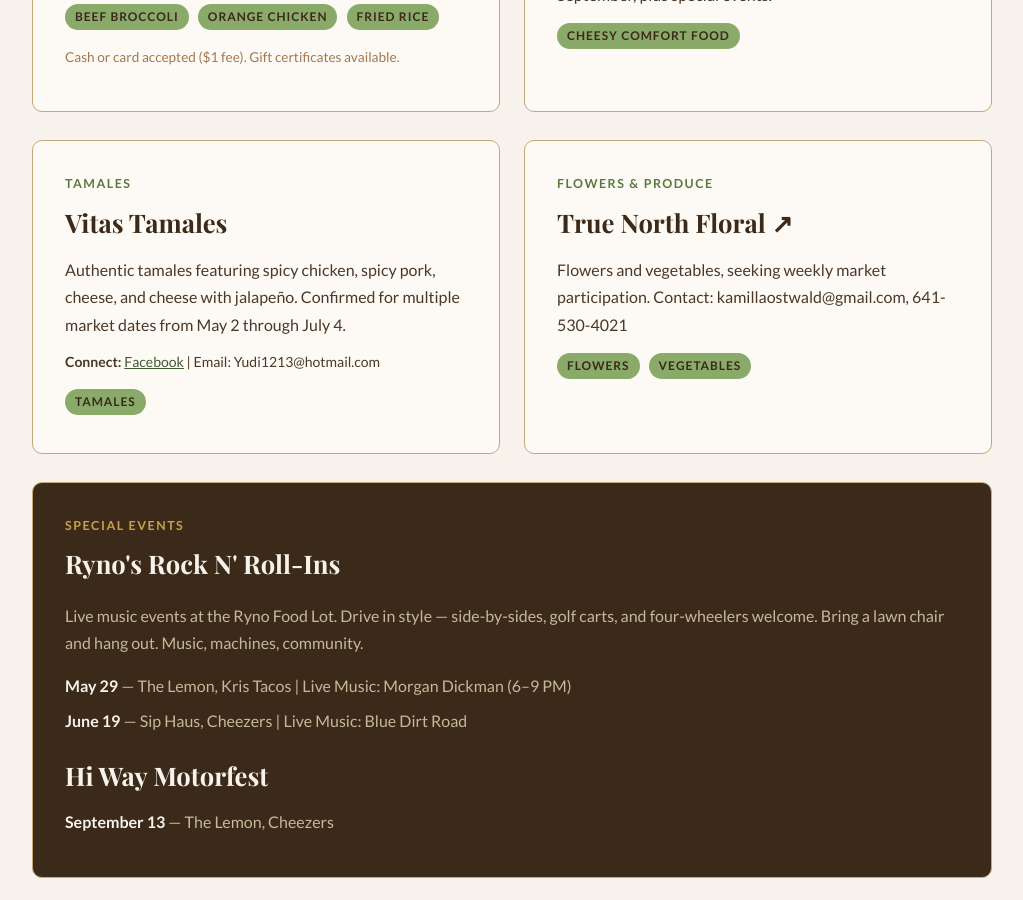
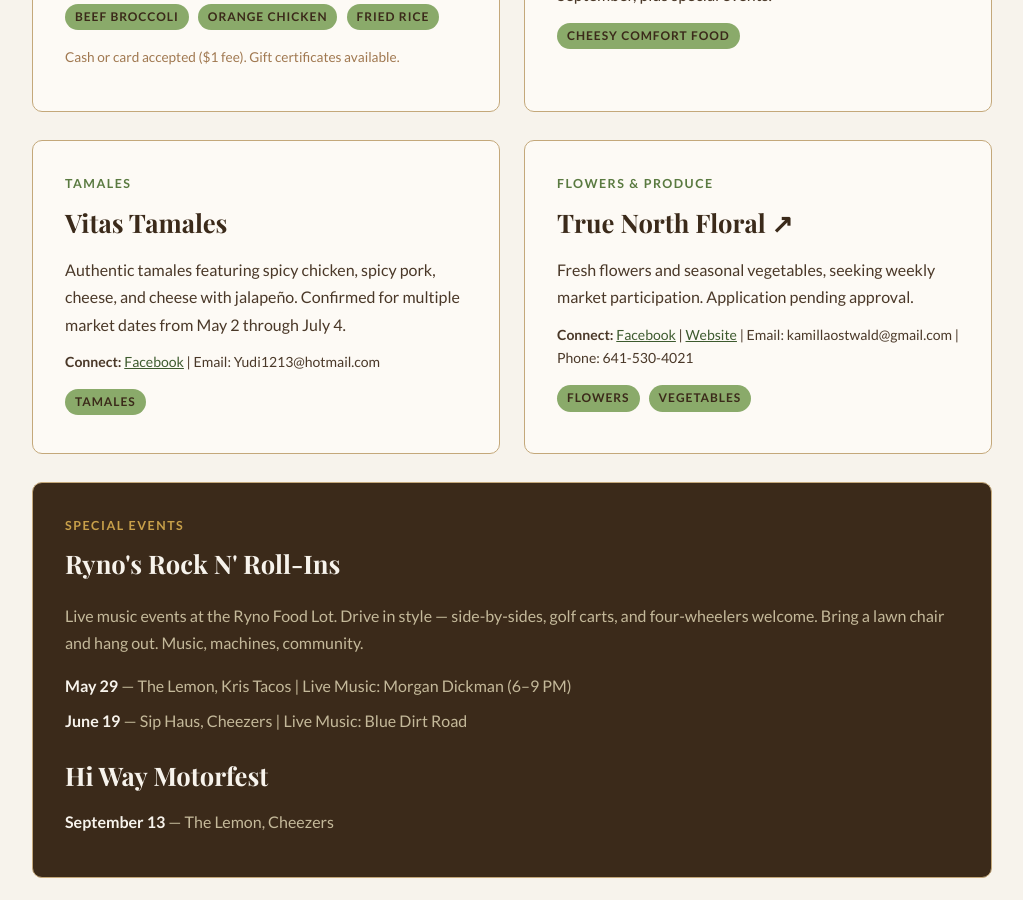
Before and after one commit to blueearthcommunitymarket/blueearthcommunitymarket.github.io, a Jekyll site: the page built from meet-the-trucks/index.html, in a window 1280 px wide and 900 px high, scrolled down 2295 px. Shown: the whole window, without its empty margins (128-1151 px from the left). Built offline with Jekyll 4.4.1, drawn with Linux system fonts in a browser that asks for light colours; some web fonts are replaced.

Commit message:
Add True North Floral Facebook link and improve contact info

```diff
--- a/meet-the-trucks/index.html
+++ b/meet-the-trucks/index.html
@@ -154,7 +154,8 @@
         <div class="card">
             <div class="section-label">Flowers &amp; Produce</div>
             <h2><a href="https://www.truenorthfloral.com/" target="_blank" rel="noopener" style="color: var(--brown-dark); text-decoration: none;">True North Floral ↗</a></h2>
-            <p style="margin-bottom: 12px;">Flowers and vegetables, seeking weekly market participation. Contact: kamillaostwald@gmail.com, 641-530-4021</p>
+            <p style="margin-bottom: 12px;">Fresh flowers and seasonal vegetables, seeking weekly market participation. Application pending approval.</p>
+            <p style="margin-bottom: 12px; font-size: 14px;"><strong>Connect:</strong> <a href="https://www.facebook.com/share/1ECMZvtv5k/?mibextid=wwXIfr" target="_blank" style="color: var(--green-dark);">Facebook</a> | <a href="https://www.truenorthfloral.com/" target="_blank" style="color: var(--green-dark);">Website</a> | Email: kamillaostwald@gmail.com | Phone: 641-530-4021</p>
             <div class="pills">
                 <span class="tag">Flowers</span>
                 <span class="tag">Vegetables</span>
```
